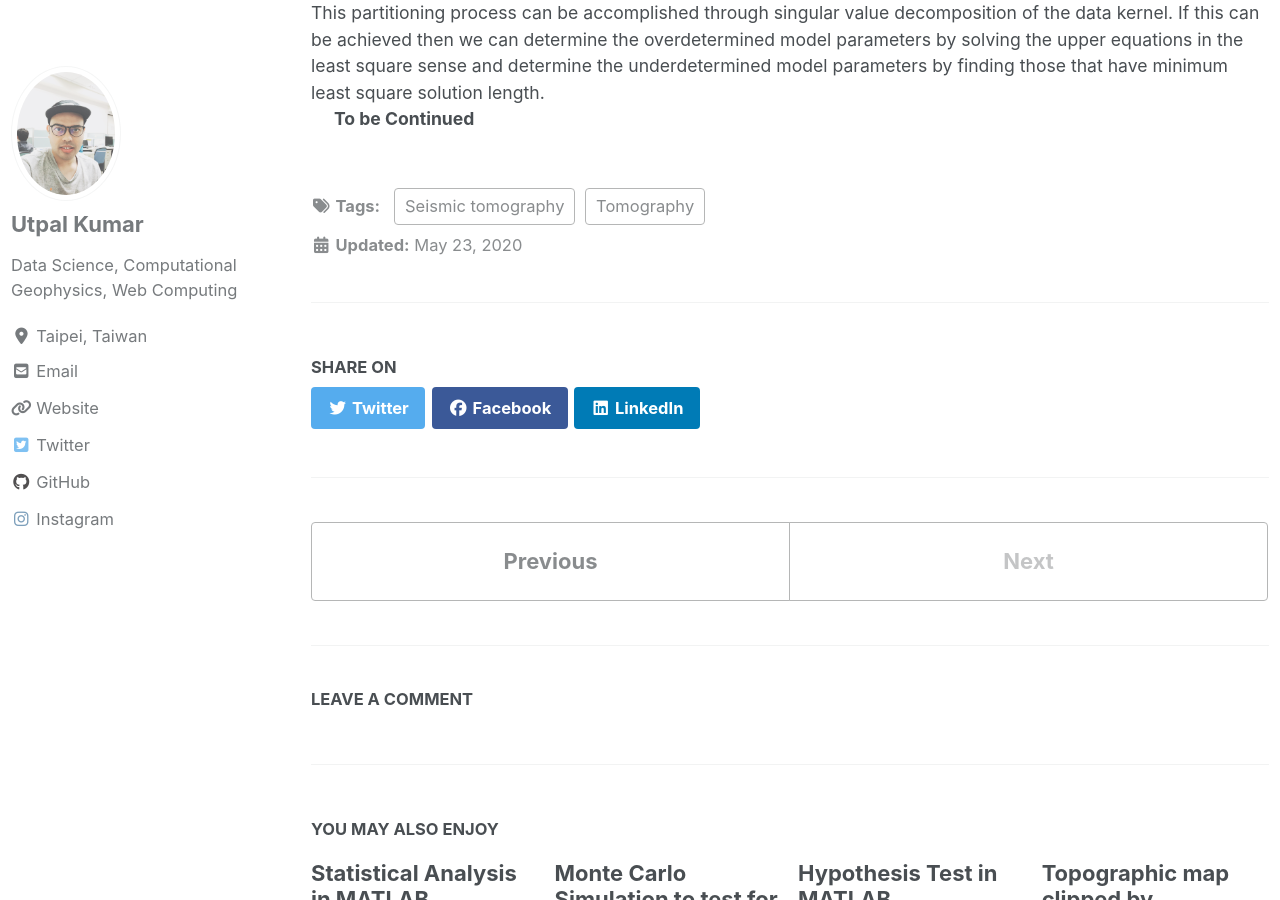
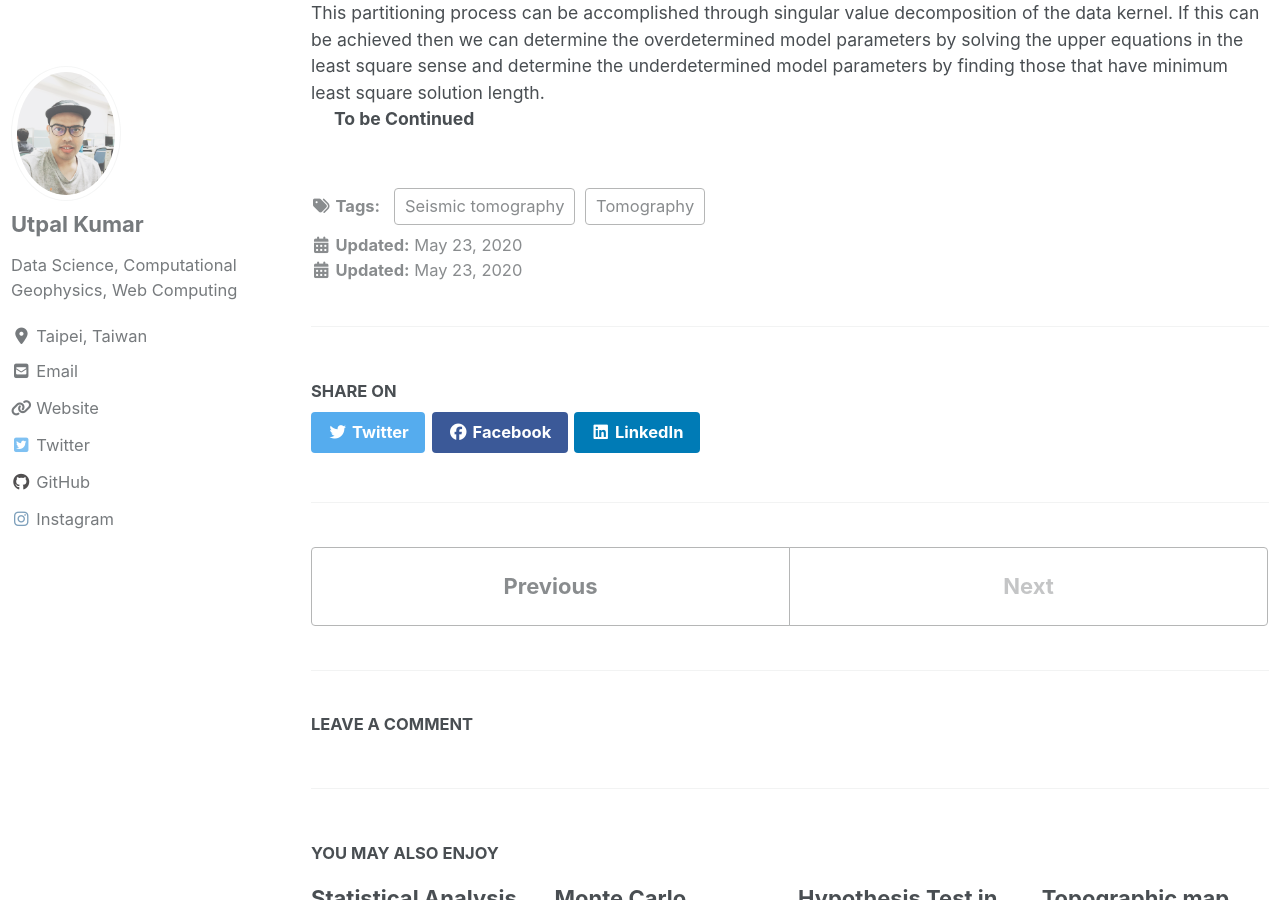
Before and after one commit to apexcodings/earthinversion.github.io, a Jekyll site: the page built from _posts/2020-05-23-numerical-tests-travel-time-tomography.md, in a window 1280 px wide and 900 px high, scrolled down 1798 px. Built offline with Jekyll 4.4.1, drawn with Linux system fonts in a browser that asks for light colours; cached includes are drawn as plain includes; nearby versions of some CDN libraries; formulas are drawn with MathJax 3; comment, search, counter and statistics services are not loaded.

Commit message:
Dated and modified date test on posts

```diff
--- a/_layouts/single.html
+++ b/_layouts/single.html
@@ -53,6 +53,7 @@
         {% endif %}
         {% include page__taxonomy.html %}
         {% if page.last_modified_at %}
+          <p class="page__date"><strong><i class="fas fa-fw fa-calendar-alt" aria-hidden="true"></i> {{ site.data.ui-text[site.locale].date_label | default: "Created:" }}</strong> <time datetime="{{ page.date | date_to_xmlschema }}">{{ page.date | date: "%B %d, %Y" }}</time></p>
           <p class="page__date"><strong><i class="fas fa-fw fa-calendar-alt" aria-hidden="true"></i> {{ site.data.ui-text[site.locale].date_label | default: "Updated:" }}</strong> <time datetime="{{ page.last_modified_at | date: "%Y-%m-%d" }}">{{ page.last_modified_at | date: "%B %d, %Y" }}</time></p>
         {% elsif page.date %}
           <p class="page__date"><strong><i class="fas fa-fw fa-calendar-alt" aria-hidden="true"></i> {{ site.data.ui-text[site.locale].date_label | default: "Updated:" }}</strong> <time datetime="{{ page.date | date_to_xmlschema }}">{{ page.date | date: "%B %d, %Y" }}</time></p>
--- a/_posts/2020-05-23-numerical-tests-travel-time-tomography.md
+++ b/_posts/2020-05-23-numerical-tests-travel-time-tomography.md
@@ -1,6 +1,7 @@
 ---
 title: "Numerical Tests on Travel Time Tomography: Basics"
 date: 2020-05-23
+last_modified_at: 2020-05-23
 tags: [Tomography, Seismic tomography]
 excerpt: "Introduction to the concepts of tomography"
 mathjax: "true"
```
